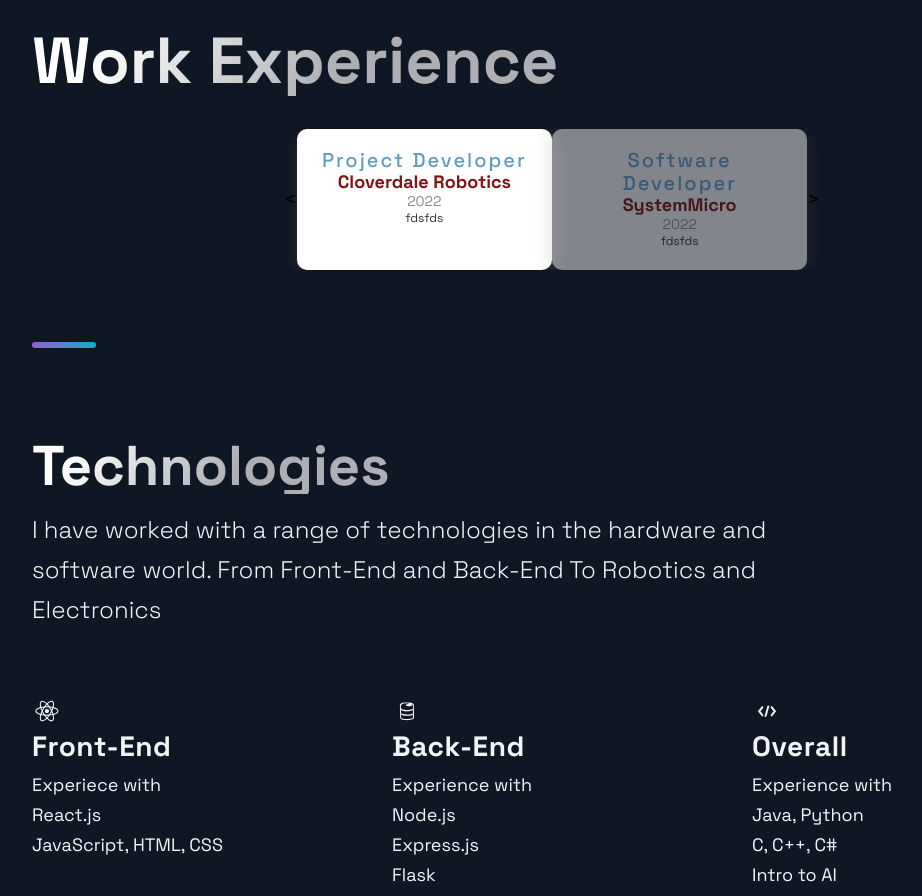
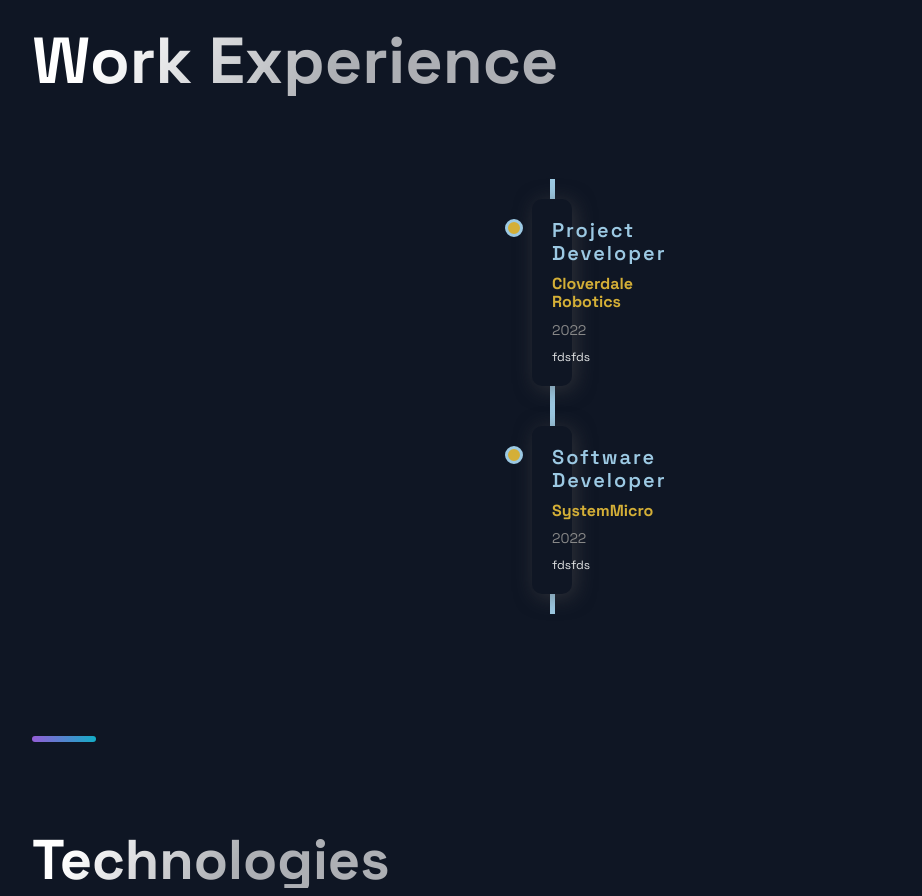
Before and after one commit to mohammadawwad/Personal-Website, a Next.js app: page / in a window 1280 px wide. Shown: the part 1600-2496 px from the top of the page, without its empty margins (88-1010 px from the left). Built offline with nearby package versions, Linux system fonts and the light colour scheme.

Commit message:
testing a verticle time line work experience instead

```diff
--- a/src/components/Experience/WorkExperience.js
+++ b/src/components/Experience/WorkExperience.js
@@ -1,27 +1,26 @@
-import React, { useState } from 'react';
-import { ExperienceCard, ExperienceContainer, Timeline, ArrowButton, CardInfo, HeaderThree, CompanyName, DateRange } from './WorkExperienceStyles';
+import React from 'react';
+import {
+  ExperienceCard,
+  ExperienceContainer,
+  Timeline,
+  HeaderThree,
+  CompanyLogo,
+  CompanyName,
+  DateRange,
+  CardInfo,
+} from './WorkExperienceStyles';
 import { Section, SectionTitle } from '../../styles/GlobalComponents';
 import { Experiences } from '../../constants/constants';
 
 const WorkExperience = () => {
-  const [current, setCurrent] = useState(0);
-
-  const nextExperience = () => {
-    setCurrent((prevCurrent) => (prevCurrent + 1) % Experiences.length);
-  };
-
-  const prevExperience = () => {
-    setCurrent((prevCurrent) => (prevCurrent - 1 + Experiences.length) % Experiences.length);
-  };
-
   return (
     <Section nopadding id="work-experience">
       <SectionTitle main>Work Experience</SectionTitle>
       <ExperienceContainer>
-        <ArrowButton onClick={prevExperience}>&lt;</ArrowButton>
         <Timeline>
           {Experiences.map((exp, index) => (
-            <ExperienceCard key={index} active={index === current}>
+            <ExperienceCard key={index}>
+              {exp.logo && <CompanyLogo src={exp.logo} alt={`${exp.company} logo`} />}
               <HeaderThree>{exp.title}</HeaderThree>
               <CompanyName>{exp.company}</CompanyName>
               <DateRange>{exp.dateRange}</DateRange>
@@ -29,7 +28,6 @@
             </ExperienceCard>
           ))}
         </Timeline>
-        <ArrowButton onClick={nextExperience}>&gt;</ArrowButton>
       </ExperienceContainer>
     </Section>
   );
--- a/src/components/Experience/WorkExperienceStyles.js
+++ b/src/components/Experience/WorkExperienceStyles.js
@@ -2,52 +2,70 @@
 
 export const ExperienceContainer = styled.div`
   display: flex;
+  flex-direction: column;
   align-items: center;
-  justify-content: center;
   position: relative;
   width: 100%;
-  overflow: hidden;
+  margin: 50px 0;
 `;
 
 export const Timeline = styled.div`
   display: flex;
-  transition: transform 0.5s ease-in-out;
-  transform: ${({ current }) => `translateX(-${current * 100}%)`};
+  flex-direction: column;
+  align-items: center;
+  position: relative;
+  width: 5px;
+  background-color: #9cc9e3; /* Vertical timeline color */
 `;
 
 export const ExperienceCard = styled.div`
-  min-width: 50%;
-  max-width: 50%;
-  opacity: ${({ active }) => (active ? '1' : '0.5')};
-  transition: opacity 0.3s ease-in-out;
-  text-align: center;
+  position: relative;
+  width: 70%;
   padding: 20px;
+  margin: 20px 0;
+  background-color: #0f1624;
   box-shadow: 3px 3px 20px rgba(80, 78, 78, 0.5);
   border-radius: 10px;
-  background-color: ${({ active }) => (active ? '#fff' : '#f4f4f4')};
-`;
+  text-align: center;
+  transition: all 0.3s ease-in-out;
+  z-index: 1;
 
-export const ArrowButton = styled.button`
-  background-color: transparent;
-  border: none;
-  font-size: 2rem;
-  cursor: pointer;
-  z-index: 10;
   &:hover {
-    color: #801414;
+    transform: scale(1.05);
+  }
+
+  &::before {
+    content: '';
+    position: absolute;
+    left: -27px;
+    top: 20px;
+    width: 12px;
+    height: 12px;
+    background-color: #d4af37; /* Dot color */
+    border: 3px solid #9cc9e3;
+    border-radius: 50%;
+    z-index: 2;
   }
 `;
 
 export const HeaderThree = styled.h3`
-  font-weight: 500;
+  font-weight: 600;
   letter-spacing: 2px;
-  color: #5f9cbf;
+  color: #9cc9e3;
   font-size: 2rem;
+  margin-bottom: 10px;
+`;
+
+export const CompanyLogo = styled.img`
+  max-width: 80px;
+  max-height: 50px;
+  margin-bottom: 10px;
 `;
 
 export const CompanyName = styled.h4`
-  color: #801414;
-  font-size: 1.8rem;
+  color: #d4af37;
+  font-size: 1.6rem;
+  margin-bottom: 10px;
 `;
 
 export const DateRange = styled.p`
@@ -57,6 +75,7 @@
 
 export const CardInfo = styled.p`
   font-size: 1.2rem;
-  color: #333;
+  color: #e4e6e7;
   line-height: 1.5;
+  margin-top: 10px;
 `;
```
